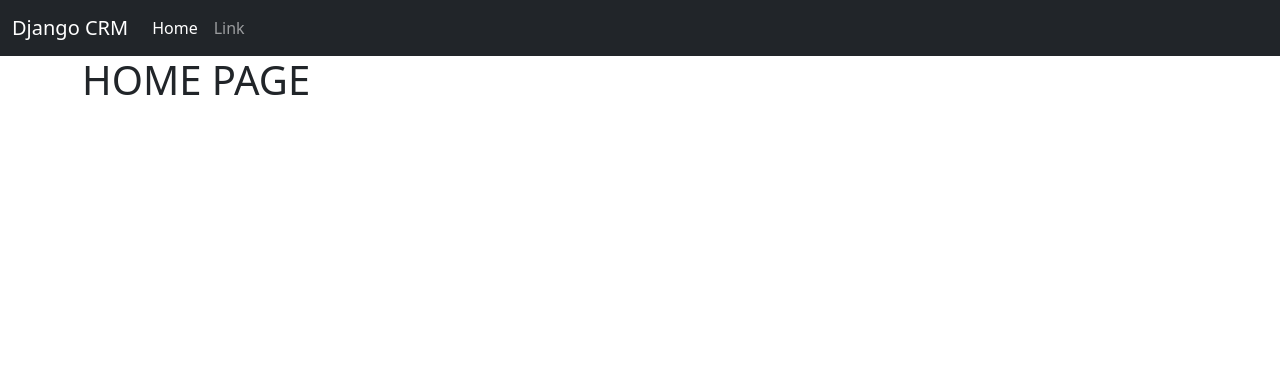
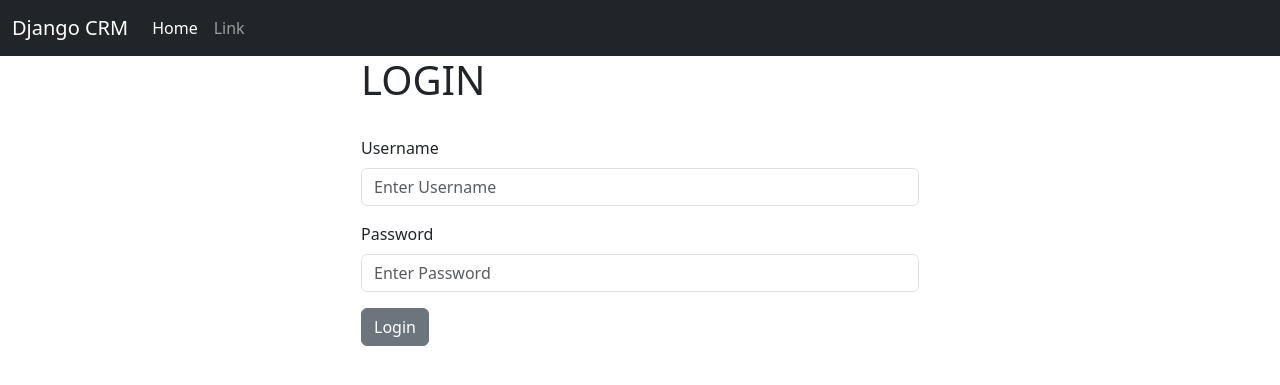
Before and after one commit to DjRxxstr/django-crm-project, a Django app: page / in a window 1280 px wide. Shown: the top 385 px of the page. Run offline with Django 4.2, Linux system fonts and the light colour scheme.

Commit message:
Added login page for user

```diff
--- a/src/dcrm/website/templates/home.html
+++ b/src/dcrm/website/templates/home.html
@@ -2,6 +2,56 @@
 
 {% block content %}
 
-<h1>HOME PAGE</h1>
+<div class = "col-md-6 offset-md-3">
+
+{% if user.is_authenticated %}
+
+<h1>HELLO WORLD</h1>
+
+{% else %}
+
+    <h1>LOGIN</h1>
+    <br>
+    <form method = "POST" action = "{% url 'home-page-view' %}">
+        {% csrf_token %}
+        <div class="mb-3">
+            <label for="username" class="form-label">
+                Username
+            </label>
+
+            <input type="text"
+                   class="form-control"
+                   id="username"
+                   name="username"
+                   placeholder="Enter Username"
+                   required>
+
+        </div>
+
+        <div class="mb-3">
+
+            <label for="password1" class="form-label">
+                Password
+            </label>
+
+            <input type="password"
+                   class="form-control"
+                   id="password"
+                   name="password"
+                   placeholder="Enter Password"
+                   required>
+
+        </div>
+
+        <button type="submit" class="btn btn-secondary">
+            Login
+        </button>
+
+    </form>
+
+</div>
+
+{% endif %}
+
 
 {% endblock %}
```
